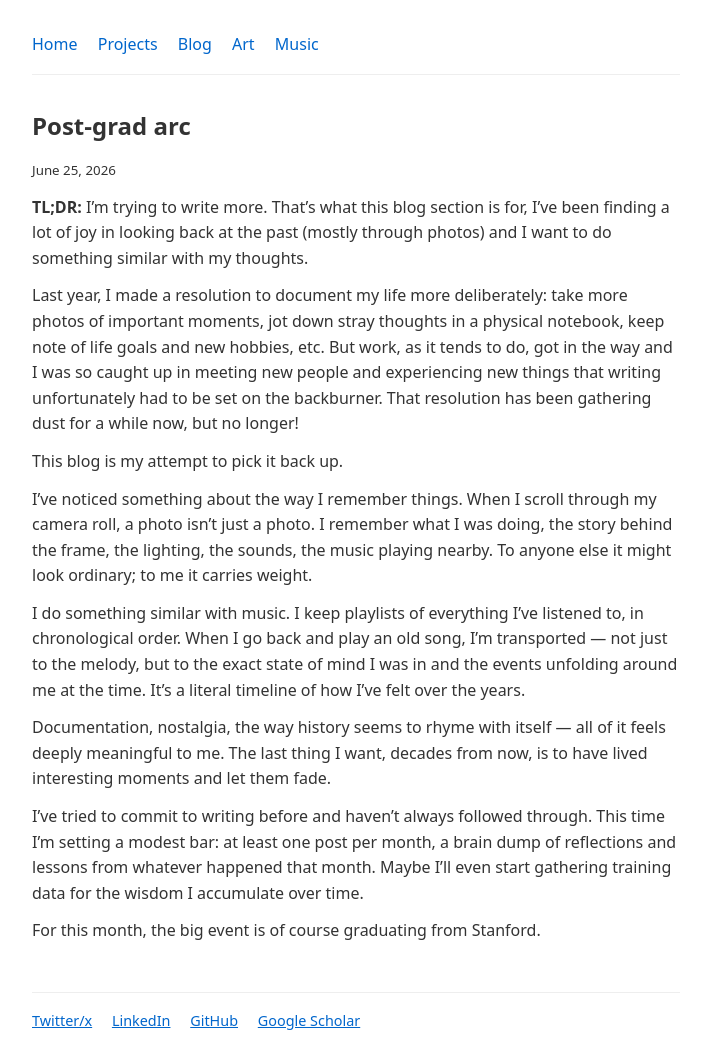
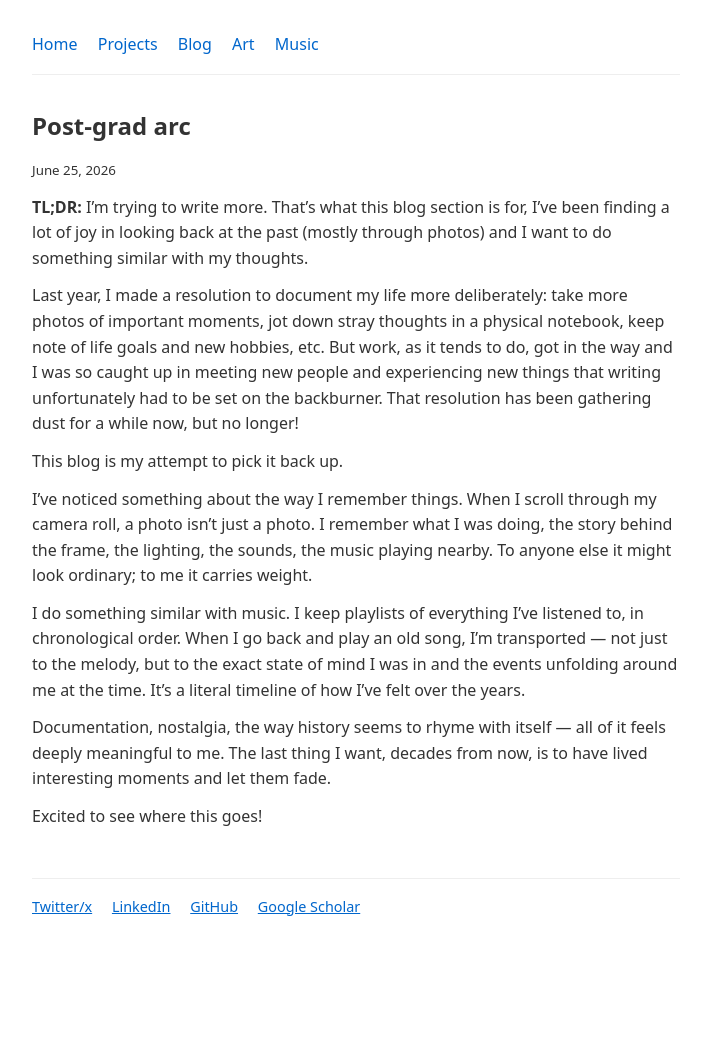
Before and after one commit to Willy-Chan/willy-chan.github.io, a Jekyll site: the page built from _posts/2026-06-25-new-hobbies.md, in a window 1280 px wide. Shown: the whole page, without its empty margins (284-991 px from the left). Built offline with Jekyll 4.4.1, drawn with Linux system fonts in a browser that asks for light colours; our own code applies the rules of GitHub Pages for plain Markdown files; after the commit the page ends 950 px from its top, so only the background shows below that.

Commit message:
blog update

```diff
--- a/_posts/2026-06-25-new-hobbies.md
+++ b/_posts/2026-06-25-new-hobbies.md
@@ -18,6 +18,4 @@ I do something similar with music. I keep playlists of everything I've listened
 
 Documentation, nostalgia, the way history seems to rhyme with itself — all of it feels deeply meaningful to me. The last thing I want, decades from now, is to have lived interesting moments and let them fade.
 
-I've tried to commit to writing before and haven't always followed through. This time I'm setting a modest bar: at least one post per month, a brain dump of reflections and lessons from whatever happened that month. Maybe I'll even start gathering training data for the wisdom I accumulate over time.
-
-For this month, the big event is of course graduating from Stanford.
+Excited to see where this goes!
```
